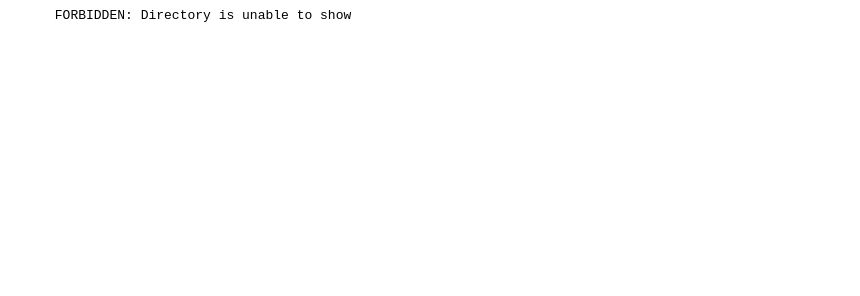
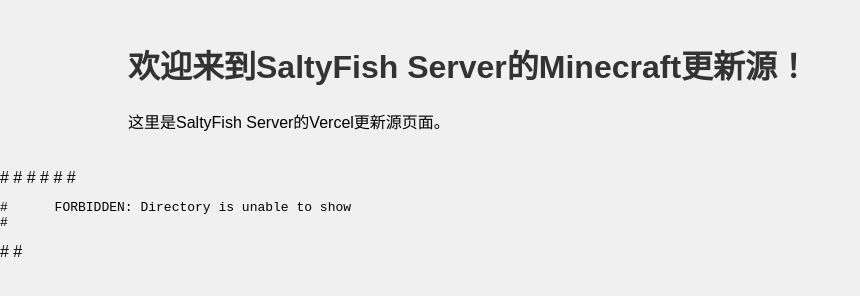
Before and after one commit to HoshinoDesu/SaltyFishUpdateCheck, a plain HTML site: page index.html in a window 1280 px wide. Shown: the whole page, without its empty margins (0-860 px from the left). Drawn offline with Linux system fonts and the light colour scheme.

Commit message:
Update index.html

```diff
--- a/index.html
+++ b/index.html
@@ -1,10 +1,39 @@
+<!DOCTYPE html>
 <html>
-  <head>
-    <meta name="color-scheme" content="light dark">
-  </head>
-  <body>
-    <pre style="word-wrap: break-word; white-space: pre-wrap;">
-      FORBIDDEN: Directory is unable to show
-    </pre>
-  </body>
+<head>
+    <title>SaltyFish Server</title>
+    <style>
+        body {
+            font-family: Arial, sans-serif;
+            margin: 0;
+            padding: 0;
+            background-color: #f0f0f0;
+        }
+        .container {
+            width: 80%;
+            margin: auto;
+            padding: 20px;
+        }
+        h1 {
+            color: #333;
+        }
+    </style>
+</head>
+<body>
+    <div class="container">
+        <h1>欢迎来到SaltyFish Server的Minecraft更新源！</h1>
+        <p>这里是SaltyFish Server的Vercel更新源页面。</p>
+    </div>
+</body>
 </html>
+
+#<html>
+#  <head>
+#    <meta name="color-scheme" content="light dark">
+#  </head>
+#  <body>
+#    <pre style="word-wrap: break-word; white-space: pre-wrap;">
+#      FORBIDDEN: Directory is unable to show
+#    </pre>
+#  </body>
+#</html>
```
